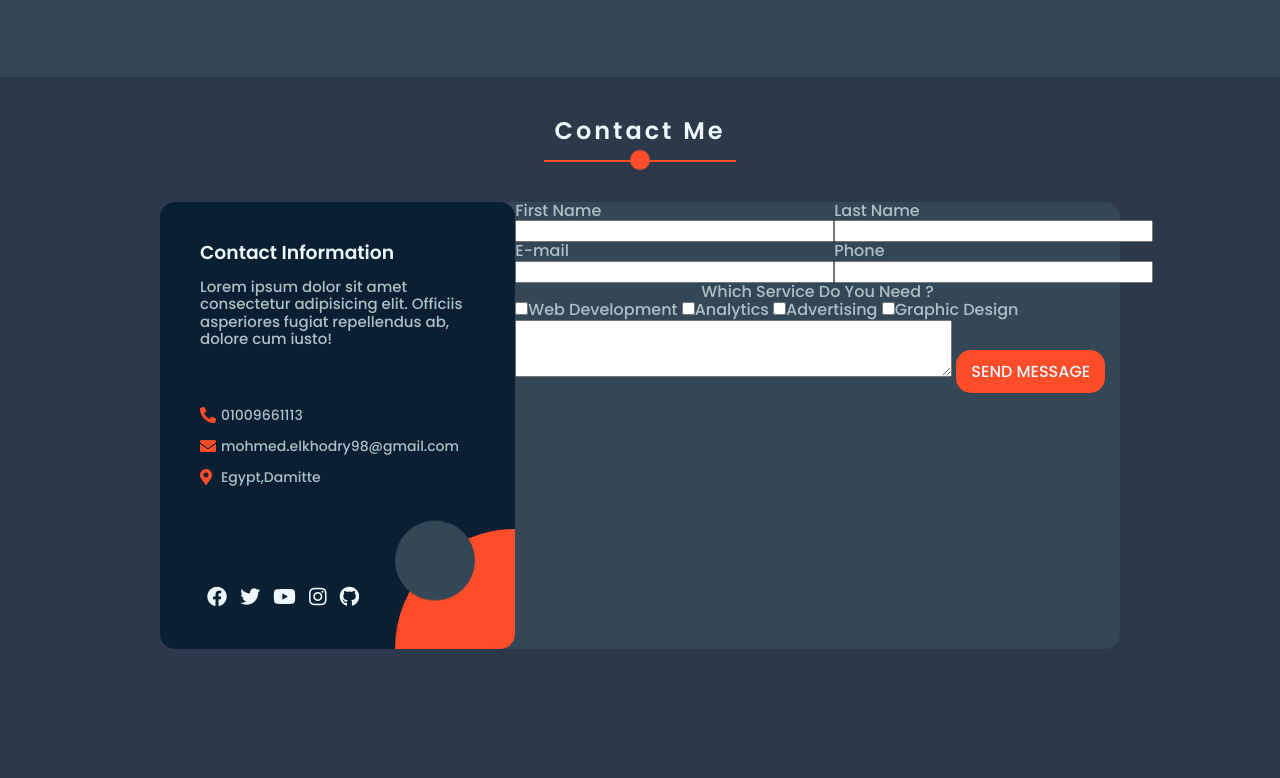
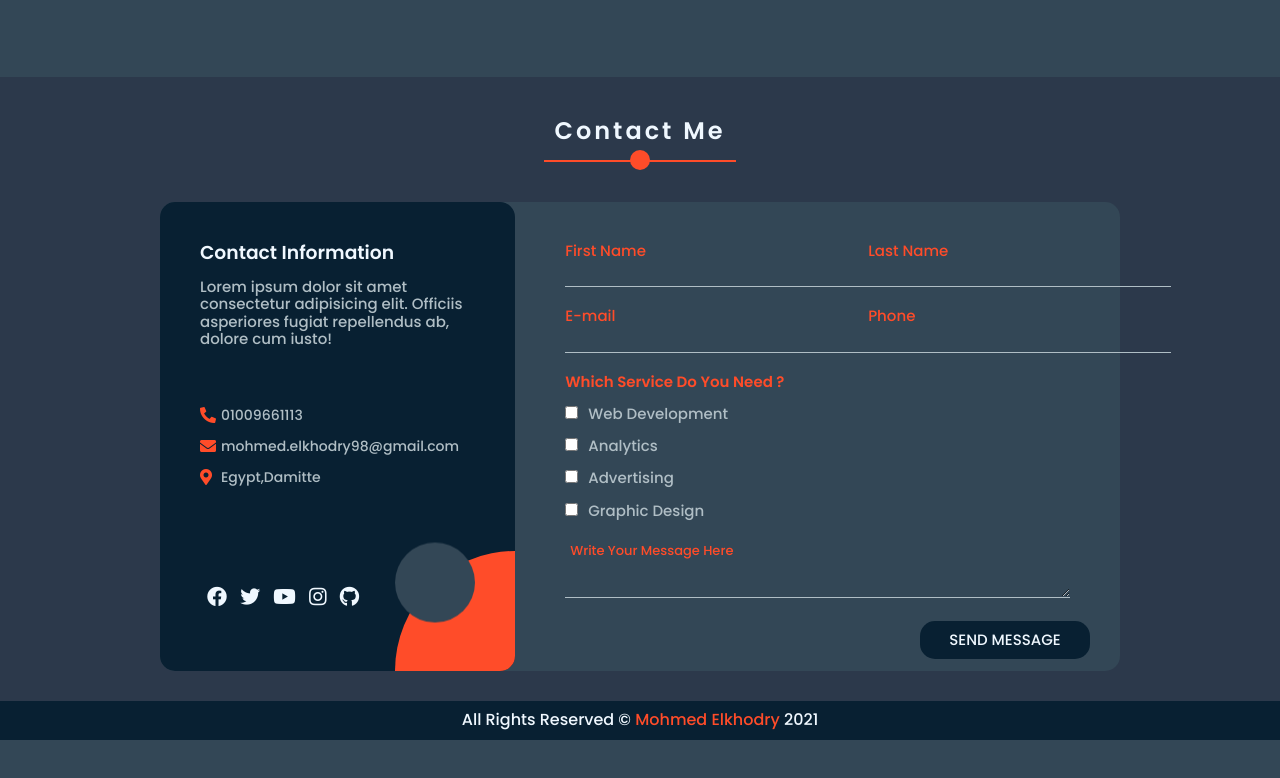
Before and after one commit to mohmed-elkhodry/Html_Css_portofilo, a plain HTML site: page index.html in a window 1280 px wide. Shown: the part 2196-2974 px from the top of the page. After the commit the page ends 2936 px from the top, so only its background shows below. Drawn offline with Linux system fonts and the light colour scheme.

Commit message:
final-before-retouch

```diff
--- a/Css/Style.css
+++ b/Css/Style.css
@@ -8,7 +8,7 @@ body {
   box-sizing: border-box;
   margin: 0;
   padding: 0;
-    font-family: 'Poppins', sans-serif;
+  font-family: "Poppins", sans-serif;
   color: aliceblue;
 }
 *::selection {
@@ -40,7 +40,11 @@ body {
   bottom: -10px;
   background-color: var(--color);
 }
-.top-btn{
+.main-body {
+  margin: 0 auto;
+  overflow: hidden;
+}
+.top-btn {
   width: 50px;
   height: 50px;
   position: fixed;
@@ -56,11 +60,11 @@ body {
   align-items: center;
 }
 
-.top-btn:hover{
+.top-btn:hover {
   opacity: 1;
   cursor: pointer;
 }
-.top-btn i{
+.top-btn i {
   font-size: 200%;
   background-color: transparent;
 }
@@ -89,31 +93,31 @@ section {
 /* Start global variables */
 :root {
   --main-bg: #082032;
-    --secondary-bg: #2C394B;
+  --secondary-bg: #2c394b;
   --minor-bg: #334756;
-    --color: #FF4C29;
-    --p-color: #B0BEC5;
+  --color: #ff4c29;
+  --p-color: #b0bec5;
 }
 .container {
   margin: 0 auto;
 }
 /*  Small devices (landscape phones, 576px and up) */
 @media (min-width: 576px) {
-    .container{
+  .container {
     width: 540px;
   }
 }
 
 /* Medium devices (tablets, 768px and up) */
 @media (min-width: 768px) {
-    .container{
+  .container {
     width: 720px;
   }
 }
 
 /* // Large devices (desktops, 992px and up) */
 @media (min-width: 992px) {
-    .container{
+  .container {
     width: 960px;
   }
 }
@@ -144,7 +148,7 @@ header ul li:first-child a {
   color: var(--color);
   text-decoration: underline;
 }
-header ul li{
+header ul li {
   display: inline-block;
   padding: 0 10px;
   letter-spacing: 2px;
@@ -197,7 +201,7 @@ header ul li a:hover {
   display: none;
 }
 @media (max-width: 768px) {
-    header{
+  header {
     margin: 0;
   }
   .list {
@@ -207,7 +211,7 @@ header ul li a:hover {
     display: inline-block;
     color: var(--color);
   }
-    .list ul{
+  .list ul {
     display: none;
     position: absolute;
     height: 190px;
@@ -224,7 +228,6 @@ header ul li a:hover {
 
   header:hover ul {
     display: block;
-
   }
   .list ul li {
     margin: 7px 0;
@@ -235,7 +238,7 @@ header ul li a:hover {
 /* start main section */
 .main-sec .container {
   display: grid;
-    grid-template-columns: repeat(auto-fill,minmax(350px,1fr));
+  grid-template-columns: repeat(auto-fill, minmax(350px, 1fr));
   gap: 15px;
   height: 400px;
 }
@@ -307,22 +310,22 @@ header ul li a:hover {
 }
 @keyframes trans {
   from {
-        transform: translate(0,0);
-        -webkit-transform: translate(0,0);
-        -moz-transform: translate(0,0);
-        -ms-transform: translate(0,0);
-        -o-transform: translate(0,0);
+    transform: translate(0, 0);
+    -webkit-transform: translate(0, 0);
+    -moz-transform: translate(0, 0);
+    -ms-transform: translate(0, 0);
+    -o-transform: translate(0, 0);
   }
   to {
-        transform: translate(0,-20px);
-        -webkit-transform: translate(0,-20px);
-        -moz-transform: translate(0,-20px);
-        -ms-transform: translate(0,-20px);
-        -o-transform: translate(0,-20px);
+    transform: translate(0, -20px);
+    -webkit-transform: translate(0, -20px);
+    -moz-transform: translate(0, -20px);
+    -ms-transform: translate(0, -20px);
+    -o-transform: translate(0, -20px);
   }
 }
 
-@media (max-width: 768px){
+@media (max-width: 768px) {
   .main-sec .img {
     display: none;
   }
@@ -339,7 +342,7 @@ header ul li a:hover {
 /* End main section */
 
 /* Start About section */
-.about .container{
+.about .container {
   background-color: var(--main-bg);
   height: auto;
   border-radius: 25px;
@@ -352,7 +355,7 @@ header ul li a:hover {
 
 .about .details {
   display: grid;
-    grid-template-columns: repeat(auto-fill , minmax(300px,1fr));
+  grid-template-columns: repeat(auto-fill, minmax(300px, 1fr));
   align-items: flex-start;
   height: calc(100% - 50px);
   gap: 20px;
@@ -395,7 +398,7 @@ header ul li a:hover {
 .Skills {
   margin: 0 auto;
 }
-.Skills ul{
+.Skills ul {
   list-style: none;
 }
 .Skills ul li {
@@ -427,8 +430,8 @@ header ul li a:hover {
 .ser-contain {
   margin-top: 30px;
   display: grid;
-    grid-template-columns: repeat(auto-fill, minmax(300px,1fr));
-    gap:15px;
+  grid-template-columns: repeat(auto-fill, minmax(300px, 1fr));
+  gap: 15px;
   justify-content: space-around;
   padding-bottom: 50px;
 }
@@ -450,25 +453,25 @@ header ul li a:hover {
   -o-transition: 0.5s;
 }
 @keyframes border {
-    25%{
+  25% {
     border-top: 3px solid var(--color);
   }
-    50%{
+  50% {
     border-right: 3px solid var(--color);
   }
-    75%{
+  75% {
     border-bottom: 3px solid var(--color);
   }
-    100%{
+  100% {
     border-left: 3px solid var(--color);
   }
 }
 .ser:hover {
-    transform: translate(0,-10px);
-    -webkit-transform: translate(0,-10px);
-    -moz-transform: translate(0,-10px);
-    -ms-transform: translate(0,-10px);
-    -o-transform: translate(0,-10px);
+  transform: translate(0, -10px);
+  -webkit-transform: translate(0, -10px);
+  -moz-transform: translate(0, -10px);
+  -ms-transform: translate(0, -10px);
+  -o-transform: translate(0, -10px);
   animation-name: border;
   animation-duration: 2s;
   animation-direction: normal;
@@ -509,7 +512,7 @@ header ul li a:hover {
 /* End services section */
 
 /* start portofilo section */
-.port-content{
+.port-content {
   display: flex;
   flex-direction: column;
   height: 600px;
@@ -556,7 +559,6 @@ header ul li a:hover {
   height: 100%;
 }
 .port-content div:nth-child(3):hover .overlay {
-
 }
 .overlay {
   position: absolute;
@@ -616,14 +618,12 @@ header ul li a:hover {
     padding: 15px;
     text-align: center;
   }
-
 }
 
 /* End portofilo section */
 /* Start Contact section */
 .contct {
   background-color: var(--secondary-bg);
-    height: 1000px;
 }
 .contct_container {
   background-color: var(--minor-bg);
@@ -653,10 +653,10 @@ header ul li a:hover {
   position: absolute;
   width: 120px;
   height: 120px;
-    border-top-right-radius:0;
-    border-top-left-radius:100%;
-    border-bottom-right-radius:15px;
-    border-bottom-left-radius:0;
+  border-top-right-radius: 0;
+  border-top-left-radius: 100%;
+  border-bottom-right-radius: 15px;
+  border-bottom-left-radius: 0;
   background: var(--color);
   right: 0;
   bottom: 0;
@@ -733,25 +733,109 @@ header ul li a:hover {
 }
 .form-contact {
   width: 63%;
+  font-size: 15px;
 }
 .form-contact label {
   color: var(--p-color);
 }
 .form-contact form {
   width: 100%;
+  position: relative;
+  padding:40px 50px 50px 50px;
 }
 form .row {
   width: 100%;
   display: flex;
-    justify-content: space-evenly;
+  justify-content: space-between;
+}
+form .row input,
+form textarea {
+  background-color: transparent;
+  outline: none;
+  border: none;
+  border-bottom: 1px solid var(--p-color);
+  margin-bottom: 20px;
+  padding: 5px;
+  caret-color: var(--color);
+  color: var(--p-color);
+}
+form .row input:focus,
+form textarea:focus {
+  border-bottom: 1px solid var(--color);
+}
+form .row label  {
+    color: var(--color);
 }
 form .row label {
   display: block;
 }
-.check-ser  label:first-of-type {
+form a {
   display: block;
-    text-align: center;
+  width: 170px;
+  position: absolute;
+  right: 30px;
+  margin-bottom: 10px;
+  background-color: var(--main-bg) !important;
+  transition: 0.5s;
+  -webkit-transition: 0.5s;
+  -moz-transition: 0.5s;
+  -ms-transition: 0.5s;
+  -o-transition: 0.5s;
 }
+form a:hover {
+  background-color: var(--color) !important;
+  color: black !important;
+}
+.check-ser div {
+  margin-top: 15px;
+}
+.check-ser div label {
+  padding-left: 10px;
+  transition: 0.5s;
+  -webkit-transition: 0.5s;
+  -moz-transition: 0.5s;
+  -ms-transition: 0.5s;
+  -o-transition: 0.5s;
+}
+.check-ser div input:checked ~ label {
+  font-weight: bolder;
+  color: aliceblue;
+}
+.which {
+  margin-top: 20px;
+  margin-bottom: 20px;
+  padding-left: 0;
+  color: var(--color) !important;
+  font-weight: bold;
+}
+form textarea {
+  margin-bottom: 20px;
+  margin-top: 20px;
+  width: 100%;
+  font-size: 14px;
+}
+form textarea::placeholder {
+  font-size: 13px;
+  color: var(--color);
+}
+@media (max-width: 992px) {
+  .contct_container {
+    flex-direction: column;
+  }
+  .card-contact {
+    width: auto;
+  }
+  .form-contact {
+    width: 100%;
+  }
+  .form-contact .row div{
+    width: 40%;
+  }
+  .form-contact .row div  input{
+    width: 100%;
+  }
+}
+
 /* End Contact section */
 
 /* start footer */
--- a/index.html
+++ b/index.html
@@ -222,13 +222,21 @@
                   </div>
                 </div>
                 <div class="check-ser">
-                  <label for="">Which Service Do You Need ?</label>
+                  <label for="" class="which">Which Service Do You Need ?</label>
+                  <div>
                     <input type="checkbox" name="serv" id="one"><label for="one">Web Development</label>
+                  </div>
+                  <div>
                     <input type="checkbox" name="serv" id="two"><label for="two">Analytics</label>
+                  </div>
+                  <div>
                     <input type="checkbox" name="serv" id="three"><label for="three">Advertising</label>
+                  </div>
+                  <div>
                     <input type="checkbox" name="serv" id="four"><label for="four">Graphic Design</label>
+                  </div>
                 </div>
-                <textarea name="" id="" cols="30" rows="3"></textarea>
+                <textarea name="" id="" cols="30" rows="3" placeholder="Write Your Message Here"></textarea>
                 <a href="" class="btn">Send Message</a>
               </form>
             </div>
```
Lines whose indentation alone changed are shown as unchanged.
